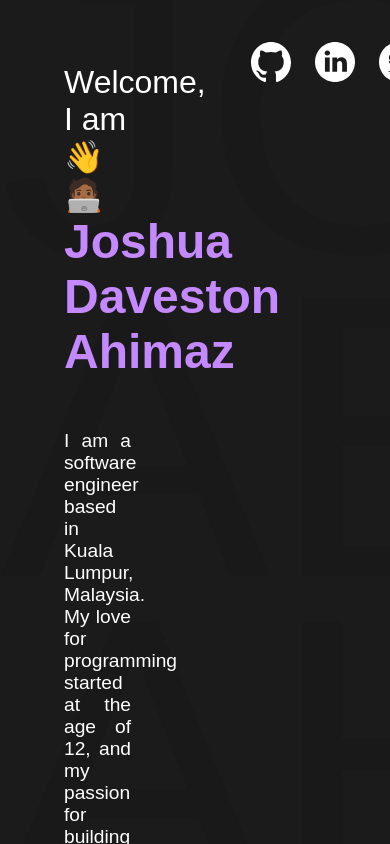
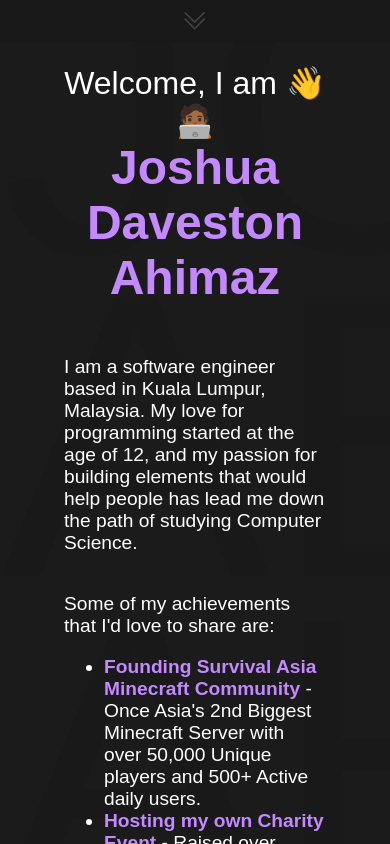
Before and after one commit to JAhimaz/JAhimaz.github.io, a React (Create React App) app: page / in a window 390 px wide. Built offline with nearby package versions, Linux system fonts and the light colour scheme; a web font is replaced by a local one.

Commit message:
Mobile view optimisation

```diff
--- a/src/components/Home.tsx
+++ b/src/components/Home.tsx
@@ -1,6 +1,7 @@
 import { useState } from "react";
 import styled from "styled-components"
 import Navigation from './Navigation';
+import NavigationMobile from './Navigation-Mobile';
 
 import About from "./sections/About";
 import Contact from "./sections/Contact";
@@ -31,12 +32,30 @@ const Home = ({ className } : HomeProps) => {
           <About />
         }
       </span>
+      <NavigationMobile changePage={(page : string) => changePage(page)} />
       <Navigation changePage={(page : string) => changePage(page)} />
     </div>
   )
 }
 
 const StyledHome = styled(Home)`
+
+  .navigation-mobile {
+    display: none;
+
+    @media (max-width: 768px) {
+      position: fixed;
+      display: block;
+    }
+  }
+
+  @media (max-width: 768px) {
+    .navigation {
+      display: none;
+    }
+
+  }
+
   display: flex;
   flex-direction: row;
   justify-content: space-between;
@@ -77,10 +96,22 @@ const StyledHome = styled(Home)`
   .pages {
     width: 50%;
 
+    @media (max-width: 768px) {
+      width: 100%;
+    }
+
     > section {
+
       -webkit-animation: slideIn 0.5s forwards;
       -moz-animation: slideIn 0.5s forwards;
       animation: slideIn 0.5s forwards;
+
+      @media (max-width: 768px) {
+        -webkit-animation: slideDown 0.5s forwards;
+        -moz-animation: slideDown 0.5s forwards;
+        animation: slideDown 0.5s forwards;
+      }
+
     }
   }
 
@@ -109,6 +140,31 @@ const StyledHome = styled(Home)`
     }
   }
 
+  @-webkit-keyframes slideDown {
+    0% {
+      transform: translateY(50vw);
+    }
+    100% {
+      transform: translateY(0);
+    }
+  }
+  @-moz-keyframes slideDown {
+    0% {
+      transform: translateY(50vw);
+    }
+    100% {
+      transform: translateY(0);
+    }
+  }
+  @keyframes slideDown {
+    0% {
+      transform: translateY(50vw);
+    }
+    100% {
+      transform: translateY(0);
+    }
+  }
+
 
 
   h2 {
--- /dev/null
+++ b/src/components/Navigation-Mobile.tsx
@@ -0,0 +1,142 @@
+import { useState } from "react";
+import styled from "styled-components"
+import { ReactComponent as GitHub } from '../assets/icons/Github.svg';
+import { ReactComponent as LinkedIn } from '../assets/icons/linkedin.svg';
+import { ReactComponent as Twitter } from '../assets/icons/twitter.svg';
+
+import { ReactComponent as ChevronUp } from '../assets/chevron-double-up.svg';
+import { ReactComponent as ChevronDown } from '../assets/chevron-double-down.svg';
+
+type NavigationMobileProps = {
+    className?: string
+    changePage: (page: string) => void
+}
+
+const NavigationMobile = ({ className, changePage } : NavigationMobileProps) => {
+
+    const [isActive, setIsActive] = useState<boolean>(false);
+
+    const goToSocial = (social : string) => {
+      window.open(social, "_blank", "noopener,noreferrer");
+    }
+
+    const toggleMenu = () => {
+      isActive ? setIsActive(false) : setIsActive(true);
+    }
+
+    const navigate = (page : string) => {
+      setIsActive(false);
+      changePage(page)
+    }
+
+    return (
+        <div className={"navigation-mobile " + className}>
+            { isActive ?
+              <div className="panel">
+                        <div><span onClick={() => navigate("aboutme")}>About Me</span></div>
+                        <div><span onClick={() => navigate("experience")}>Experience</span></div>
+                        <div><span onClick={() => navigate("portfolio")}>Portfolio</span></div>
+                        <div><span onClick={() => navigate("contact")}>Contact</span></div>
+              </div> :
+              null
+            }
+            <button className="accordion" onClick={() => toggleMenu()}>
+              { isActive ? <ChevronUp /> : <ChevronDown /> }
+            </button>
+
+
+            {/*
+            <section className="logos">
+                <GitHub onClick={() => goToSocial("https://github.com/JAhimaz")}/>
+                <LinkedIn onClick={() => goToSocial("https://www.linkedin.com/in/joshuaahimaz/")}/>
+                <Twitter onClick={() => goToSocial("https://twitter.com/TheCoolerJosh")}/>
+            </section> */}
+
+        </div>
+    )
+}
+
+
+const StyledNavigationMobile = styled(NavigationMobile)`
+    width: 100%;
+    .accordion {
+        background-color: #131313;
+        color: #444;
+        cursor: pointer;
+        padding: 18px;
+        width: 100%;
+        border: none;
+        text-align: left;
+        outline: none;
+        height: 5vh;
+        display: flex;
+        justify-content: center;
+        align-items: center;
+
+        > * {
+            height: 3vh;
+            width: 3vh;
+        }
+    }
+
+    .active, .accordion:hover {
+        background-color: #181818;
+    }
+
+    .panel {
+        padding: 0 18px;
+        display: flex;
+        flex-direction: column;
+        justify-content: center;
+        align-items: center;
+        background-color: #131313;
+        padding: 2em 0;
+
+        > div {
+            font-size: 5vh;
+            margin-top: 0.5em;
+            color: white;
+            text-transform: uppercase;
+            cursor: pointer;
+            color: transparent;
+            transition: font-size 0.3s;
+            -webkit-text-stroke-width: 1px;
+            -webkit-text-stroke-color: white;
+
+            &:hover {
+              color: white;
+              font-size: 7.5vw;
+              transition: font-size 0.3s;
+              ::before {
+                  content: "_";
+              }
+
+          }
+        }
+    }
+
+    .logos {
+      display: flex;
+      flex-direction: row;
+      justify-content: center;
+      align-items: center;
+      > * {
+          margin: 0 1rem;
+      }
+    }
+
+    .logos > * {
+      cursor: pointer;
+      transition: 0.2s;
+      &:hover {
+          color: #FFC107;
+      }
+    }
+
+
+
+
+
+`
+
+export default StyledNavigationMobile
--- a/src/components/Navigation.tsx
+++ b/src/components/Navigation.tsx
@@ -15,7 +15,7 @@ const Navigation = ({ className, changePage } : NavigationProps) => {
     }
 
     return (
-        <div className={className}>
+        <div className={"navigation " + className}>
             <section className="logos">
                 <GitHub onClick={() => goToSocial("https://github.com/JAhimaz")}/>
                 <LinkedIn onClick={() => goToSocial("https://www.linkedin.com/in/joshuaahimaz/")}/>
@@ -88,9 +88,6 @@ const StyledNavigation = styled(Navigation)`
             }
           }
 
-        @media (max-width: 768px) {
-            display: none;
-        }
 
 
         display: flex;
@@ -99,7 +96,7 @@ const StyledNavigation = styled(Navigation)`
         height: 80%;
         > * {
             color: white;
-            font-size: 6.5rem;
+            font-size: 5vw;
             text-transform: uppercase;
             text-align: right;
 
@@ -112,7 +109,7 @@ const StyledNavigation = styled(Navigation)`
 
                 &:hover {
                     color: white;
-                    font-size: 9rem;
+                    font-size: 7.5vw;
                     transition: font-size 0.3s;
                     ::before {
                         content: "_";
--- a/src/components/sections/About.tsx
+++ b/src/components/sections/About.tsx
@@ -56,10 +56,22 @@ const StyledAbout = styled(About)`
   flex-direction: column;
   height: 100%;
 
+  overflow-y: auto;
+
   padding: 4rem;
 
   color: white;
   font-size: 2rem;
+
+  @media (max-width: 768px) {
+    text-align: center;
+  }
+
+  span, h2 {
+    @media (max-width: 768px) {
+      text-align: center;
+    }
+  }
 
   b {
     color: #c488ff;
@@ -74,6 +86,11 @@ const StyledAbout = styled(About)`
     font-size: 1.2rem;
     font-weight: 300;
     text-align: justify;
+
+    @media (max-width: 768px) {
+      text-align: left;
+    }
+
   }
 
   .education {
@@ -81,6 +98,11 @@ const StyledAbout = styled(About)`
     flex-direction: column;
     justify-content: flex-end;
     overflow: hidden;
+
+    @media (max-width: 768px) {
+      overflow: visible;
+      margin-bottom: 4em;
+    }
 
     > * {
       position: relative;
```
Also changed, not shown: src/assets/chevron-double-down.svg (added), src/assets/chevron-double-up.svg (added).
